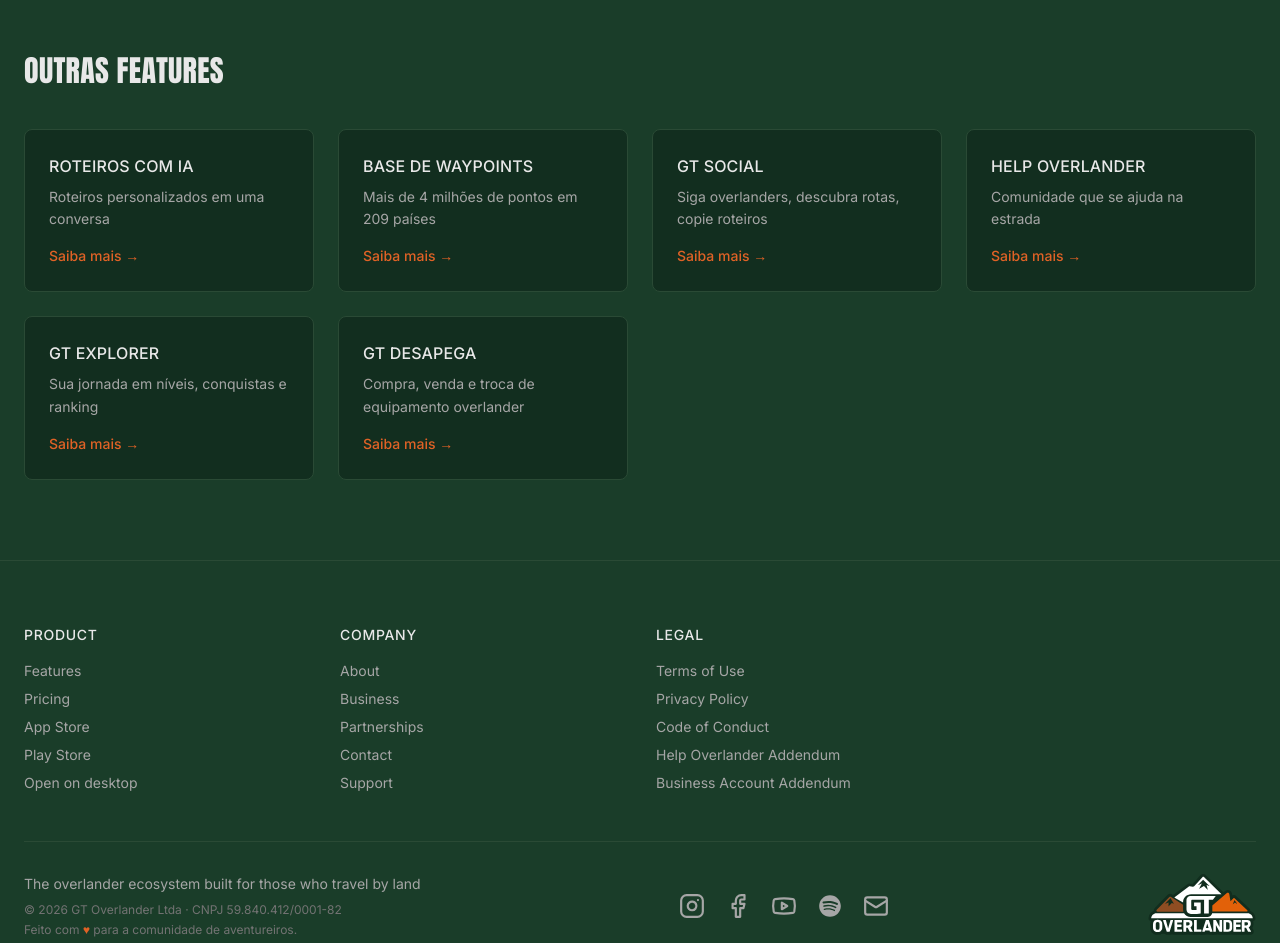
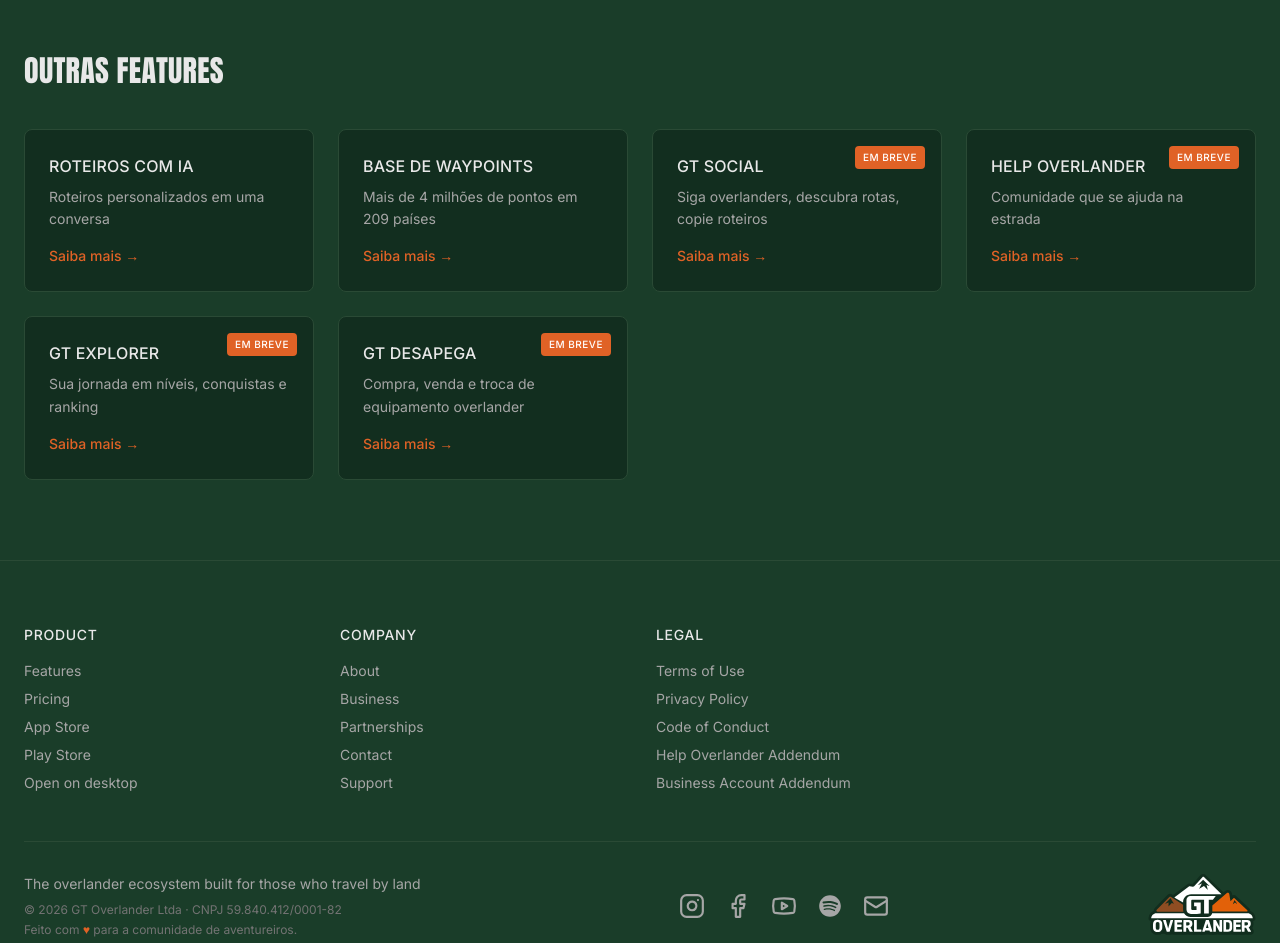
Before and after one commit to rangel2010/gtoverlander-site, a Next.js app: page /en/recursos/modo-offline in a window 1280 px wide. Shown: the part 3700-4643 px from the top of the page. Built offline with nearby package versions, Linux system fonts and the light colour scheme; no server answers.

Commit message:
feat: GT Social, Help, Explorer, Desapega marcados como Em breve (beta fechado)

```diff
--- a/app/[locale]/recursos/desapega/page.tsx
+++ b/app/[locale]/recursos/desapega/page.tsx
@@ -84,7 +84,7 @@
   return (
     <>
       <FeatureHero
-        kicker="Disponível agora"
+        kicker="Em breve"
         title="Marketplace entre quem realmente viaja"
         subline="Equipamento overlander tem mercado próprio: barracas usadas, suspensão modificada, motorhome adaptado. Anuncia entre quem entende e busca exatamente isso. Vitrine sem comissão sobre venda."
         primaryCta={{ label: 'Começar grátis', href: '/baixar' }}
--- a/app/[locale]/recursos/explorer/page.tsx
+++ b/app/[locale]/recursos/explorer/page.tsx
@@ -84,7 +84,7 @@
   return (
     <>
       <FeatureHero
-        kicker="Disponível agora"
+        kicker="Em breve"
         title="Sua jornada vira progressão"
         subline="Cada km rodado, cada ponto validado, cada rota concluída soma XP. Você sobe de nível, desbloqueia conquistas, sobe no ranking regional. A comunidade GT reconhece quem realmente vive a estrada."
         primaryCta={{ label: 'Começar grátis', href: '/baixar' }}
--- a/app/[locale]/recursos/gt-social/page.tsx
+++ b/app/[locale]/recursos/gt-social/page.tsx
@@ -83,7 +83,7 @@
   return (
     <>
       <FeatureHero
-        kicker="Disponível agora"
+        kicker="Em breve"
         title="Encontre pessoas que vivem a mesma estrada"
         subline="GT Social é a rede social dentro do GT. Encontre overlanders que viajam parecido com você, descubra rotas testadas pela comunidade, copie roteiros que outros já completaram. Comunidade que cresce na estrada."
         primaryCta={{ label: 'Começar grátis', href: '/baixar' }}
--- a/app/[locale]/recursos/help-overlander/page.tsx
+++ b/app/[locale]/recursos/help-overlander/page.tsx
@@ -71,7 +71,7 @@
   return (
     <>
       <FeatureHero
-        kicker="Disponível agora"
+        kicker="Em breve"
         title="Ninguém fica sozinho na estrada"
         subline="Pneu furado, bateria, pane seca ou mecânica — sinaliza no Help Overlander e quem está perto, disponível e disposto a ajudar aparece. Comunidade que cuida de comunidade."
         primaryCta={{ label: 'Começar grátis', href: '/baixar' }}
--- a/app/[locale]/recursos/page.tsx
+++ b/app/[locale]/recursos/page.tsx
@@ -77,10 +77,10 @@
   ];
 
   const comunidade: Feature[] = [
-    { slug: 'gt-social', titulo: t('comunidade.r1t'), desc: t('comunidade.r1d'), status: 'disponivel' },
-    { slug: 'help-overlander', titulo: t('comunidade.r2t'), desc: t('comunidade.r2d'), status: 'disponivel' },
-    { slug: 'explorer', titulo: t('comunidade.r3t'), desc: t('comunidade.r3d'), status: 'disponivel' },
-    { slug: 'desapega', titulo: t('comunidade.r4t'), desc: t('comunidade.r4d'), status: 'disponivel' },
+    { slug: 'gt-social', titulo: t('comunidade.r1t'), desc: t('comunidade.r1d'), status: 'em-breve' },
+    { slug: 'help-overlander', titulo: t('comunidade.r2t'), desc: t('comunidade.r2d'), status: 'em-breve' },
+    { slug: 'explorer', titulo: t('comunidade.r3t'), desc: t('comunidade.r3d'), status: 'em-breve' },
+    { slug: 'desapega', titulo: t('comunidade.r4t'), desc: t('comunidade.r4d'), status: 'em-breve' },
   ];
 
   const emBreve = t('planejamento.emBreve');
--- a/components/sections/outras-features.tsx
+++ b/components/sections/outras-features.tsx
@@ -18,21 +18,25 @@
   },
   {
     slug: 'gt-social',
+    emBreve: true,
     titulo: 'GT Social',
     desc: 'Siga overlanders, descubra rotas, copie roteiros',
   },
   {
     slug: 'help-overlander',
+    emBreve: true,
     titulo: 'Help Overlander',
     desc: 'Comunidade que se ajuda na estrada',
   },
   {
     slug: 'explorer',
+    emBreve: true,
     titulo: 'GT Explorer',
     desc: 'Sua jornada em níveis, conquistas e ranking',
   },
   {
     slug: 'desapega',
+    emBreve: true,
     titulo: 'GT Desapega',
     desc: 'Compra, venda e troca de equipamento overlander',
   },
@@ -59,6 +63,11 @@
               href={`/recursos/${f.slug}`}
               className="bg-gt-bg rounded-lg p-6 border border-gt-border hover:border-gt-border-strong transition-colors group relative"
             >
+                {f.emBreve && (
+                <span className="absolute top-4 right-4 bg-gt-orange text-white text-[10px] font-medium uppercase tracking-wider px-2 py-1 rounded font-sans">
+                  Em breve
+                </span>
+              )}
               <h3 className="font-sans font-medium text-gt-text mb-2 group-hover:text-gt-orange transition-colors pr-16">
                 {f.titulo}
               </h3>
--- a/messages/en.json
+++ b/messages/en.json
@@ -175,7 +175,7 @@
       "titulo": "Where we're going",
       "desc": "GT is evolving into a complete ecosystem for those who live the road — connecting travelers, businesses, services and experiences.",
       "p1t": "Living GT Community",
-      "p1d": "Help Overlander for roadside rescue, GT Social for overlander social network, GT Explorer for reputation and ranking, GT Desapega for marketplace. All live now — now it grows with you.",
+      "p1d": "Help Overlander for roadside rescue, GT Social for overlander social network, GT Explorer for reputation and ranking, GT Desapega for marketplace. In limited access — growing with the overlander community.",
       "p2t": "Business Account 3 fronts",
       "p2d": "Physical POI, product seller and guided expedition services in a single business account. Available now, with volume scaling for larger networks.",
       "p3t": "Offline Mode",
--- a/messages/es.json
+++ b/messages/es.json
@@ -175,7 +175,7 @@
       "titulo": "A dónde vamos",
       "desc": "GT está evolucionando hacia un ecosistema completo para quienes viven la ruta — conectando viajeros, empresas, servicios y experiencias.",
       "p1t": "Comunidad GT viva",
-      "p1d": "Help Overlander para socorro en la ruta, GT Social para red social entre viajeros, GT Explorer para reputación y ranking, GT Desapega para marketplace. Todo ya en vivo — ahora crece contigo.",
+      "p1d": "Help Overlander para socorro en la ruta, GT Social para red social entre viajeros, GT Explorer para reputación y ranking, GT Desapega para marketplace. En acceso limitado — creciendo con la comunidad overlander.",
       "p2t": "Cuenta Business 3 frentes",
       "p2d": "POI físico, vendedor de productos y servicios de expedición guiada en una sola cuenta comercial. Disponible ahora, con escalado por volumen para redes más grandes.",
       "p3t": "Modo Offline",
--- a/messages/pt.json
+++ b/messages/pt.json
@@ -175,7 +175,7 @@
       "titulo": "Pra onde vamos",
       "desc": "O GT está evoluindo pra um ecossistema completo pra quem vive a estrada — conectando viajantes, empresas, serviços e experiências.",
       "p1t": "Comunidade GT viva",
-      "p1d": "Help Overlander pra socorro na estrada, GT Social pra rede social entre viajantes, GT Explorer pra reputação e ranking, GT Desapega pra marketplace. Tudo já no ar — agora cresce com você.",
+      "p1d": "Help Overlander pra socorro na estrada, GT Social pra rede social entre viajantes, GT Explorer pra reputação e ranking, GT Desapega pra marketplace. Em acesso limitado — crescendo com a comunidade overlander.",
       "p2t": "Conta Business 3 frentes",
       "p2d": "POI físico, vendedor de produtos e serviços guiados de expedição numa só conta comercial. Disponível agora, com escalonamento por volume pra redes maiores.",
       "p3t": "Modo Offline",
```
